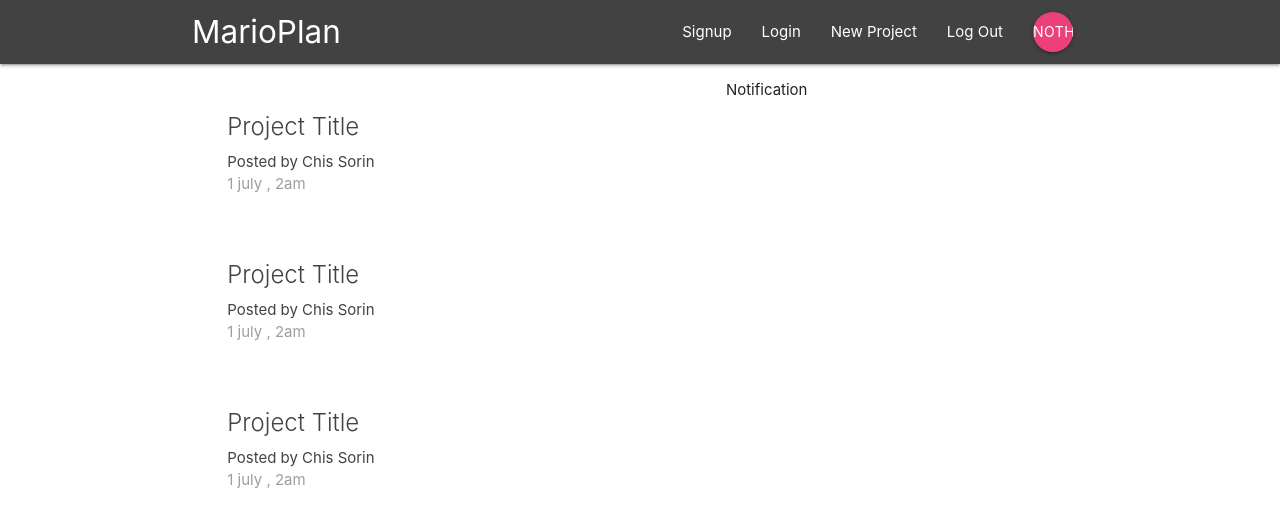
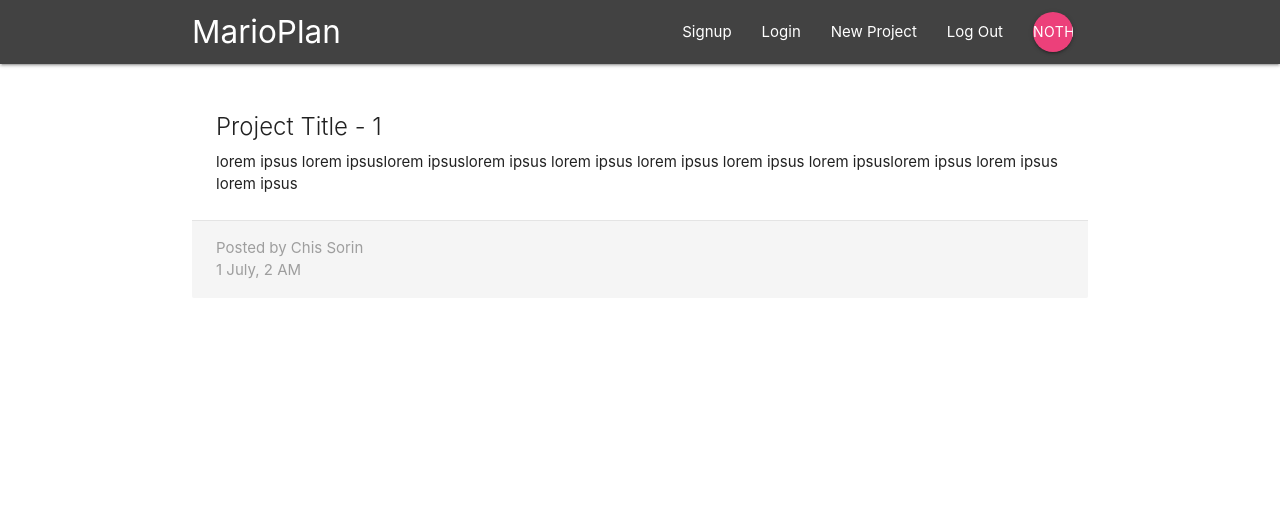
Before and after one commit to SorinC6/Projects-Management-App, a React (Create React App) app in the folder project/: page /project/1 in a window 1280 px wide. Shown: the top 528 px of the page. Built offline with nearby package versions, Linux system fonts and the light colour scheme.

Commit message:
added Project Detail COmponent and Route

```diff
--- a/project/src/App.js
+++ b/project/src/App.js
@@ -3,13 +3,15 @@
 import NavBar from "./components/layout/Navbar";
 import { Switch, Route } from "react-router-dom";
 import Dashboard from "./components/dashboard/Dashboard";
+import ProjectDetails from "./components/home/ProjectDetails";
 
 function App() {
   return (
     <div className="App">
       <NavBar />
       <Switch>
-        <Route path="/" component={Dashboard} />
+        <Route exact path="/" component={Dashboard} />
+        <Route path="/project/:id" component={ProjectDetails} />
       </Switch>
     </div>
   );
--- a/project/src/components/home/ProjectDetails.js
+++ b/project/src/components/home/ProjectDetails.js
@@ -0,0 +1,25 @@
+import React from "react";
+
+const ProjectDetails = props => {
+  console.log(props);
+  const id = props.match.params.id;
+  return (
+    <div className=" container section project-details">
+      <div className="card z-depth-0">
+        <div className="card-content">
+          <span className="card-title">Project Title - {id} </span>
+          <p>
+            lorem ipsus lorem ipsuslorem ipsuslorem ipsus lorem ipsus lorem
+            ipsus lorem ipsus lorem ipsuslorem ipsus lorem ipsus lorem ipsus{" "}
+          </p>
+        </div>
+        <div className="card-action grey lighten-4 grey-text">
+          <div>Posted by Chis Sorin</div>
+          <div>1 July, 2 AM</div>
+        </div>
+      </div>
+    </div>
+  );
+};
+
+export default ProjectDetails;
```
